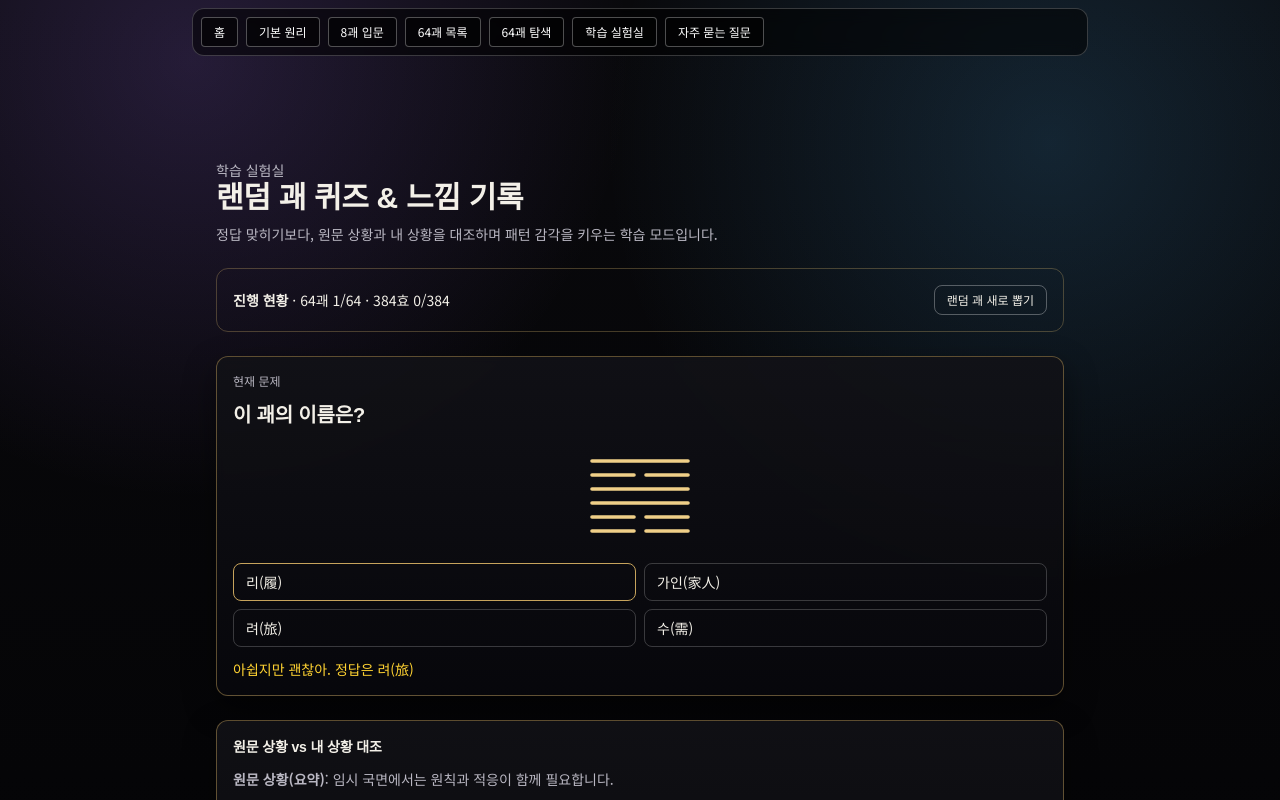
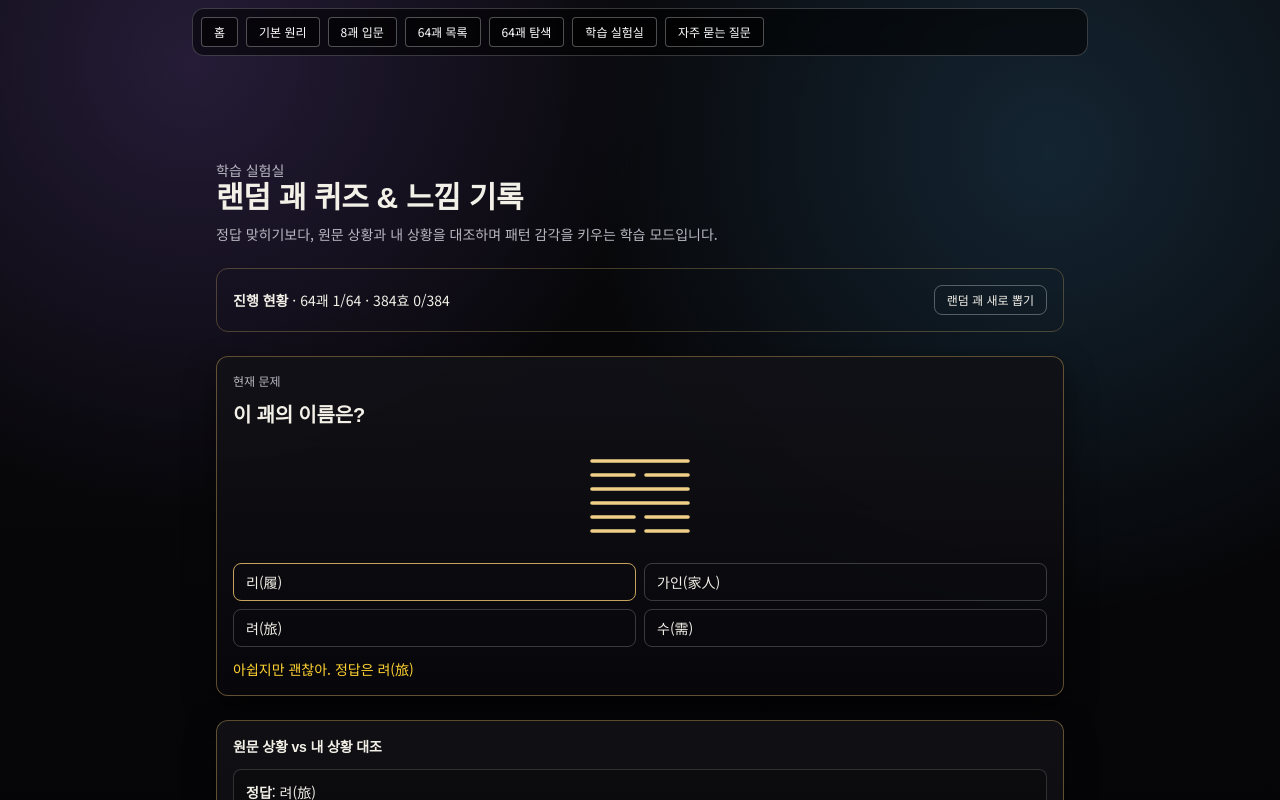
Before and after one commit to kinddragon1224/iching-learning-web, a Next.js app: page /studio in a window 1280 px wide. Both pictures are taken after a click on the button "리(履)". Shown: the top 800 px of the page. Built offline with nearby package versions, Linux system fonts and the light colour scheme.

Commit message:
Improve studio learning flow: show answer, classical anchor, and modern interpretation before reflection

```diff
--- a/app/studio/page.tsx
+++ b/app/studio/page.tsx
@@ -4,6 +4,7 @@ import Link from "next/link";
 import { useMemo, useState } from "react";
 import { HEXAGRAMS } from "@/data/hexagrams";
 import { getHexagramContent } from "@/lib/card-index";
+import { getHexagramTrack } from "@/data/pro_tracks";
 import { HexagramLinesOverlay } from "@/components/HexagramLinesOverlay";
 
 type QuizState = "idle" | "correct" | "wrong";
@@ -30,6 +31,7 @@ export default function StudioPage() {
 
   const hex = useMemo(() => HEXAGRAMS.find((h) => h.id === currentId) ?? HEXAGRAMS[0], [currentId]);
   const hexContent = useMemo(() => getHexagramContent(currentId), [currentId]);
+  const hexTrack = useMemo(() => getHexagramTrack(currentId), [currentId]);
   const options = useMemo(() => makeOptions(currentId), [currentId]);
 
   const [seenHex, setSeenHex] = useState<Set<number>>(new Set());
@@ -102,8 +104,17 @@ export default function StudioPage() {
           <p className="text-[var(--text-muted)]">먼저 이름 맞히기를 시도해줘. 정답/오답 후에 대조 학습이 열립니다.</p>
         ) : (
           <>
-            <p className="text-[var(--text-muted)]"><b>원문 상황(요약)</b>: {hex.summary}</p>
-            <p className="text-xs text-[var(--text-muted)]"><b>효 패턴</b>: {hexContent.lines.join("")}</p>
+            <div className="rounded-lg border border-white/15 bg-black/20 p-3">
+              <p className="text-sm"><b>정답</b>: {hex.nameKo}</p>
+              <p className="mt-1 text-[var(--text-muted)]"><b>원문 상황(요약)</b>: {hex.summary}</p>
+              {hexTrack?.freePreview?.classicalAnchor ? (
+                <p className="mt-1 text-[var(--text-muted)]"><b>괘사/원문 앵커</b>: {hexTrack.freePreview.classicalAnchor}</p>
+              ) : null}
+              {hexTrack?.freePreview?.plainMeaning ? (
+                <p className="mt-1 text-[var(--text-muted)]"><b>현대적 풀이</b>: {hexTrack.freePreview.plainMeaning}</p>
+              ) : null}
+              <p className="mt-1 text-xs text-[var(--text-muted)]"><b>효 패턴</b>: {hexContent.lines.join("")}</p>
+            </div>
 
             <label className="block">
               <p className="mb-1 text-xs text-[var(--text-muted)]">이 괘를 보고 떠오른 느낌</p>
```
